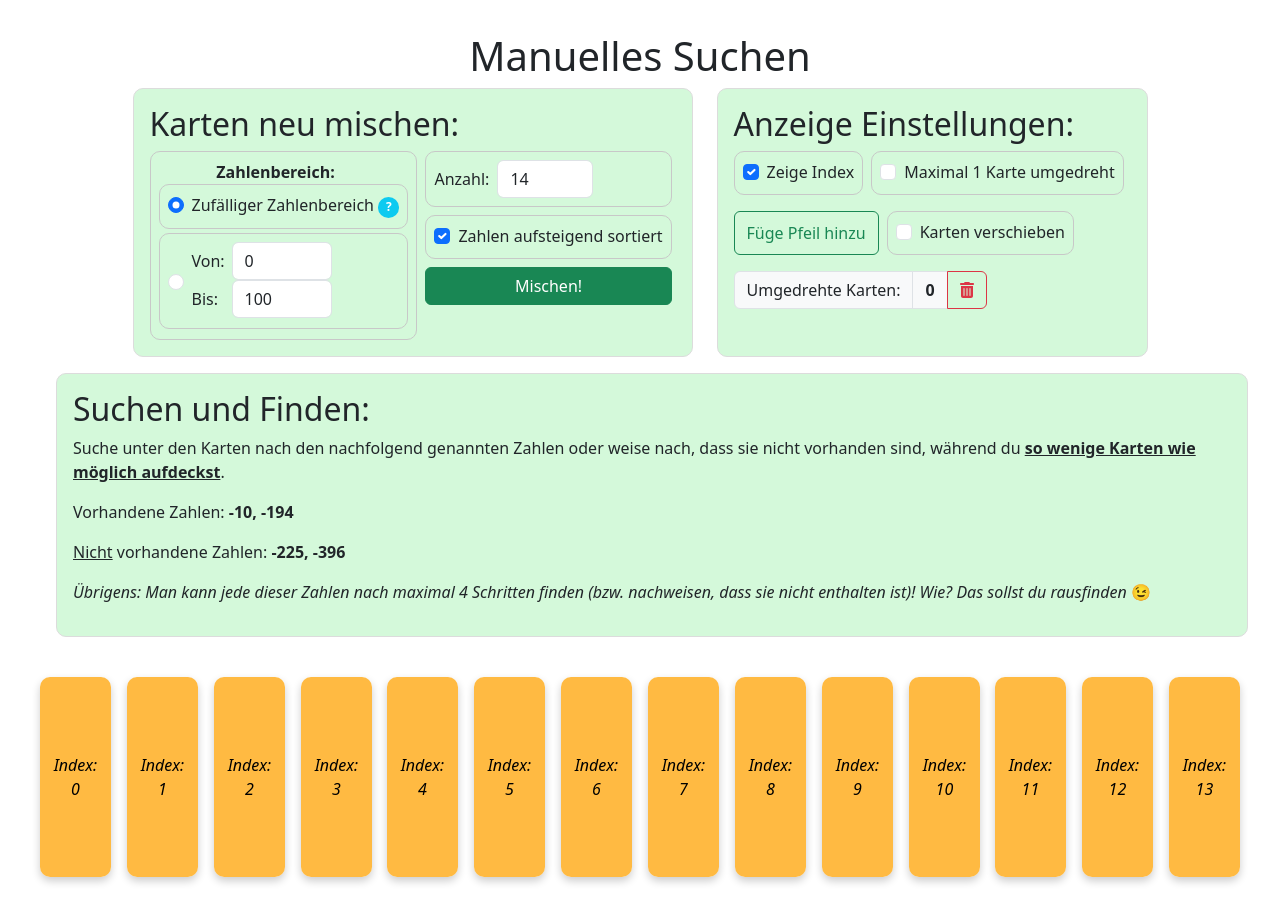
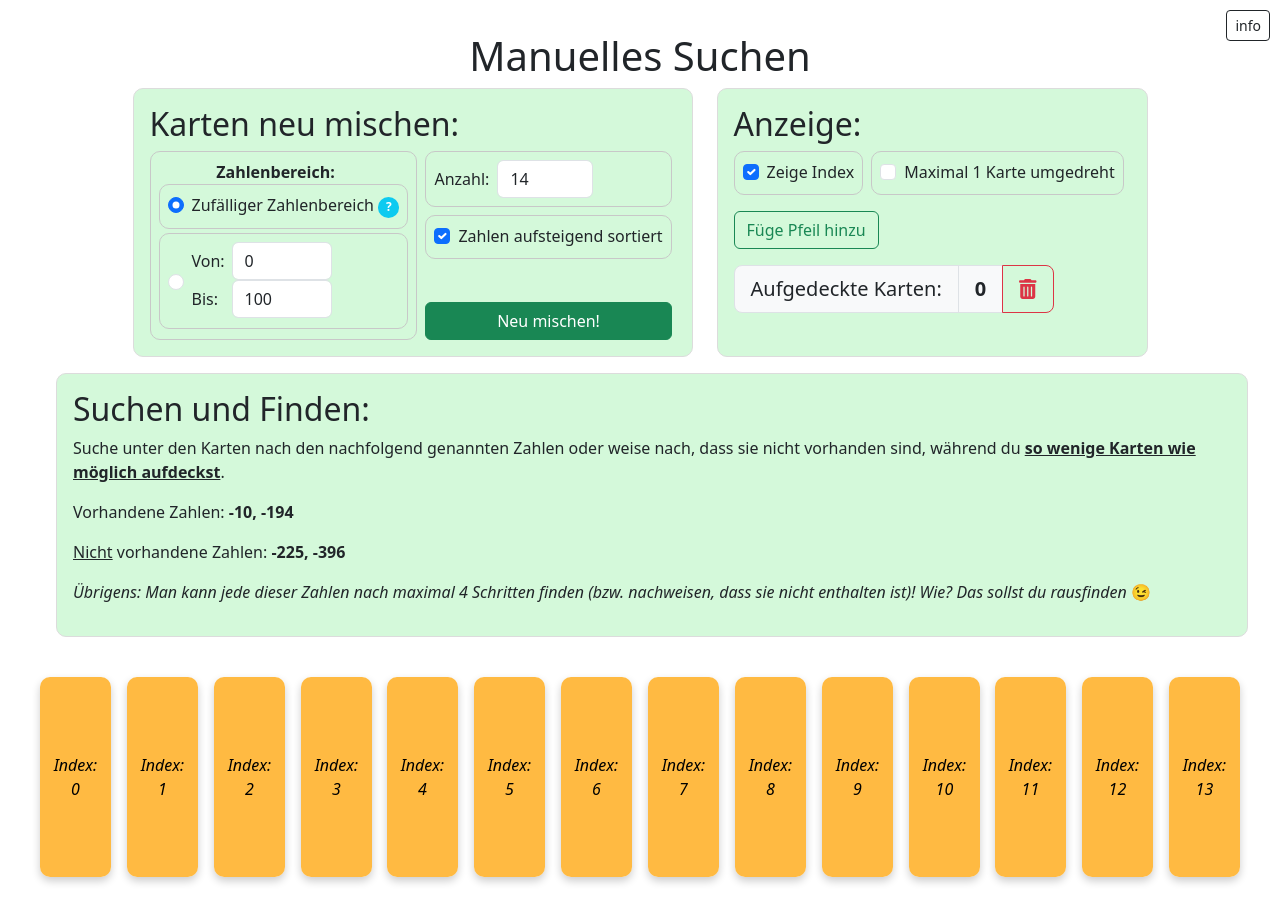
Before and after one commit to tools-info-bw-de/manuelles-suchen, a Vue app: page / in a window 1280 px wide. Shown: the top 922 px of the page. Built offline with nearby package versions, Linux system fonts and the light colour scheme.

Commit message:
arrows are deletable, added source-info, updated readme

```diff
--- a/src/App.vue
+++ b/src/App.vue
@@ -1,7 +1,7 @@
 <script setup>
 import "bootstrap/dist/css/bootstrap.min.css"
 import "bootstrap"
-import { Tooltip } from "bootstrap"
+import { Tooltip, Popover } from "bootstrap"
 import interact from 'interactjs'
 
 import { computed, onMounted, reactive } from "vue"
@@ -12,7 +12,6 @@ const state = reactive({
   numberRangeTo: 100,
   showIndex: true,
   flipMaxOneCard: false,
-  moveCards: false,
   numbersSorted: true,
   numberRangeRandom: true,
   numbers: [],
@@ -29,6 +28,12 @@ onMounted(() => {
   const tooltipTriggerList = document.querySelectorAll('[data-bs-toggle="tooltip"]')
   const tooltipList = [...tooltipTriggerList].map(tooltipTriggerEl => new Tooltip(tooltipTriggerEl))
 
+  const popoverTriggerList = document.querySelectorAll('[data-bs-toggle="popover"]')
+  const popoverList = [...popoverTriggerList].map(popoverTriggerEl => new Popover(popoverTriggerEl, {
+    html: true,
+    sanitize: false,
+    trigger: "focus",
+  }))
 })
 
 function calculateNumberRange() {
@@ -116,13 +121,13 @@ function resetFlipCounter() {
 }
 
 function addArrow() {
-  state.arrows.push({ id: state.arrowID++, text: "hu" })
+  state.arrows.push({ id: state.arrowID++, text: "" })
 }
 
 // target elements with the "draggable" class
 interact('.draggable')
   .draggable({
-    // disaable inertial throwing
+    // disable inertial throwing
     inertia: false,
     // keep the element within the area of it's parent
     modifiers: [
@@ -132,7 +137,7 @@ interact('.draggable')
       })
     ],
     // enable autoScroll
-    autoScroll: true,
+    autoScroll: false,
 
     listeners: {
       // call this function on every dragmove event
@@ -154,9 +159,17 @@ function dragMoveListener(event) {
   target.setAttribute('data-y', y)
 }
 
+function removeArrow(id) {
+  state.arrows = state.arrows.filter((arrow) => arrow.id !== id)
+}
+
 </script>
 
 <template>
+  <button type="button" class="infoBtn btn btn-outline-dark btn-sm" data-bs-container="body" data-bs-toggle="popover"
+    data-bs-placement="bottom"
+    data-bs-content='Quellcode auf <a href="https://github.com/tools-info-bw-de/manuelle-suche" target="_blank">github</a>!<br>§ MIT - Marco Kümmel'>info</button>
+
   <h1>Manuelles Suchen</h1>
 
   <div id="settingsRow" class="d-flex flex-row justify-content-center">
@@ -213,13 +226,13 @@ function dragMoveListener(event) {
               <label class="form-check-label" for="inputSorted">Zahlen aufsteigend sortiert</label>
             </div>
           </div>
-          <button type="button" class="btn btn-success" @click.prevent="createNumbers()">Mischen!</button>
+          <button type="button" class="btn btn-success mt-auto" @click.prevent="createNumbers()">Neu mischen!</button>
         </div>
       </div>
     </div>
 
     <div id="settingsBox" class="backgroundBox ms-4">
-      <h2>Anzeige Einstellungen:</h2>
+      <h2>Anzeige:</h2>
       <div class="d-flex flex-column">
         <div class="d-flex flex-row">
           <div class="inputBox me-2">
@@ -237,17 +250,10 @@ function dragMoveListener(event) {
         </div>
         <div class="d-flex flex-row mt-3">
           <button type="button" class="btn btn-outline-success" @click.prevent="addArrow()">Füge Pfeil hinzu</button>
-
-          <div class="inputBox ms-2">
-            <div class="form-check">
-              <input class="form-check-input" type="checkbox" v-model="state.moveCards" id="moveCards">
-              <label class="form-check-label" for="moveCards">Karten verschieben</label>
-            </div>
-          </div>
         </div>
         <div class="d-flex flex-row mt-3">
-          <div class="input-group">
-            <span class="input-group-text">Umgedrehte Karten:</span>
+          <div class="input-group input-group-lg">
+            <span class="input-group-text">Aufgedeckte Karten:</span>
             <span class="input-group-text"><b>{{ state.flipCounter }}</b></span>
             <button class="btn btn-outline-danger" type="button" id="button-addon1"
               @click.prevent="resetFlipCounter()"><font-awesome-icon icon="fa-solid fa-trash-can" /></button>
@@ -291,20 +297,41 @@ function dragMoveListener(event) {
 
   <div class=" mt-3">
     <div class="arrowsArea">
-      <div v-for="arrow in  state.arrows " :key="arrow.id" class="arrow draggable">
+      <div v-for="arrow in  state.arrows " :key="arrow.id" class="arrow draggable d-flex flex-column">
         <font-awesome-icon icon="fa-solid fa-arrow-up-long" size="2xl" style="transform:scale(2)" />
-        <input type="text" class="form-control arrowText" v-model="arrow.text" onkeypress="
-          this.style.width = (this.value.length + 4) * 10 + 'px';" id="input" />
+        <input type="text" class="form-control arrowText" v-model="arrow.text" placeholder="Name"
+          :style="{ width: (arrow.text.length + 4) * 10 + 'px', transform: 'translateX(' + (0 - (arrow.text.length) * 10 / 2) + 'px)' }"
+          id="input" />
+        <a class="removeArrow px-1 pb-1" @click.prevent="removeArrow(arrow.id)"><font-awesome-icon
+            icon="fa-solid fa-trash-can" /></a>
       </div>
     </div>
   </div>
 </template>
 
 <style scoped>
+.infoBtn {
+  position: absolute;
+  top: 10px !important;
+  right: 10px !important;
+}
+
+.removeArrow {
+  opacity: 0.3;
+  color: red;
+  cursor: pointer;
+  text-align: center;
+  transition: 0.3s ease;
+}
+
+.removeArrow:hover {
+  opacity: 1;
+}
+
 .arrowText {
   font-family: monospace;
   margin-top: 15px;
-  min-width: 50px;
+  min-width: 70px;
 }
 
 .arrow {
@@ -313,7 +340,6 @@ function dragMoveListener(event) {
   border-radius: 0.75em;
   touch-action: none;
   user-select: none;
-  transform: translate(0px, 0px);
 }
 
 .arrowsArea {
```
Also changed, not shown: 1 other file (tests, documents, lock files or other folders).
